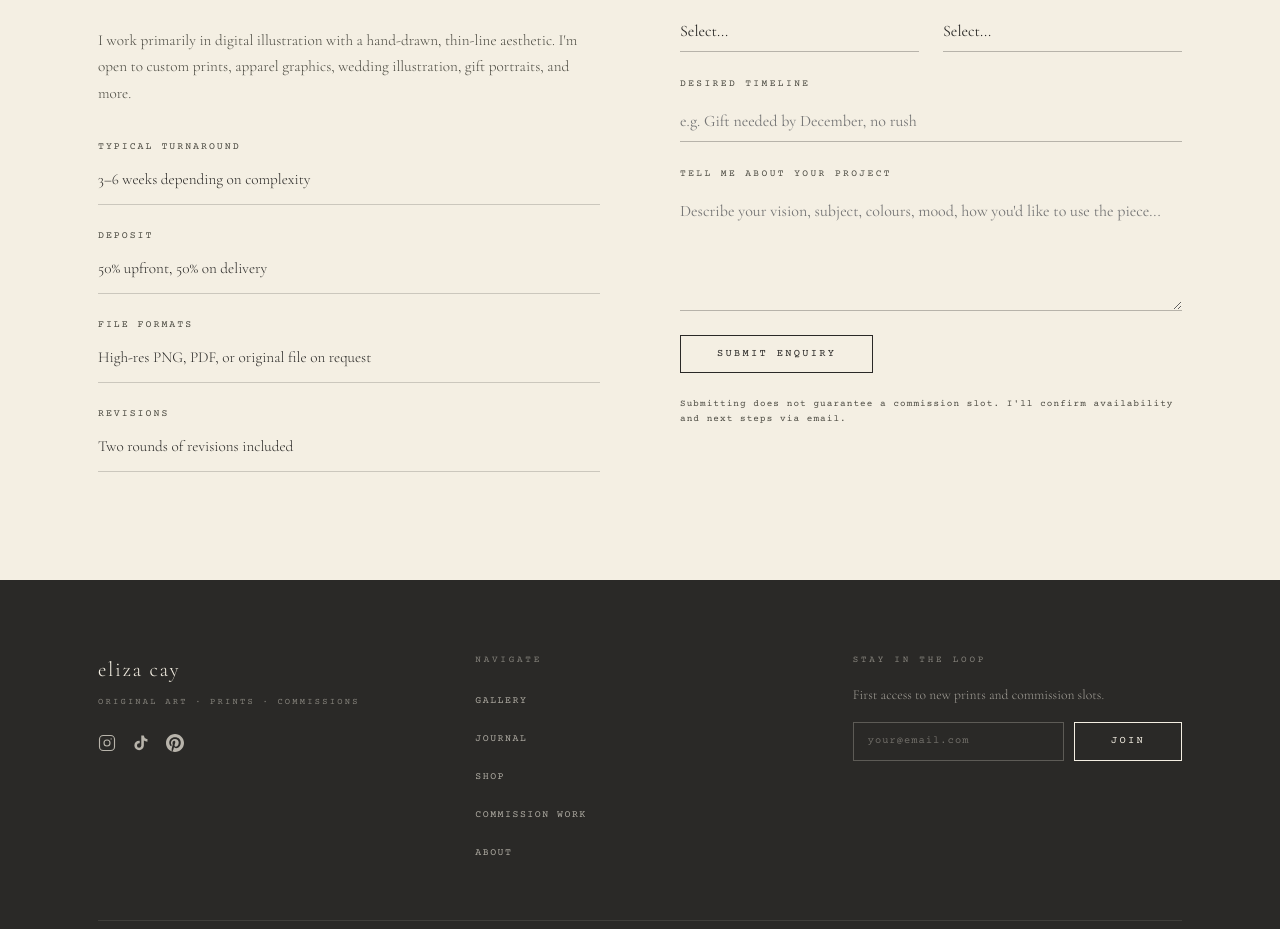
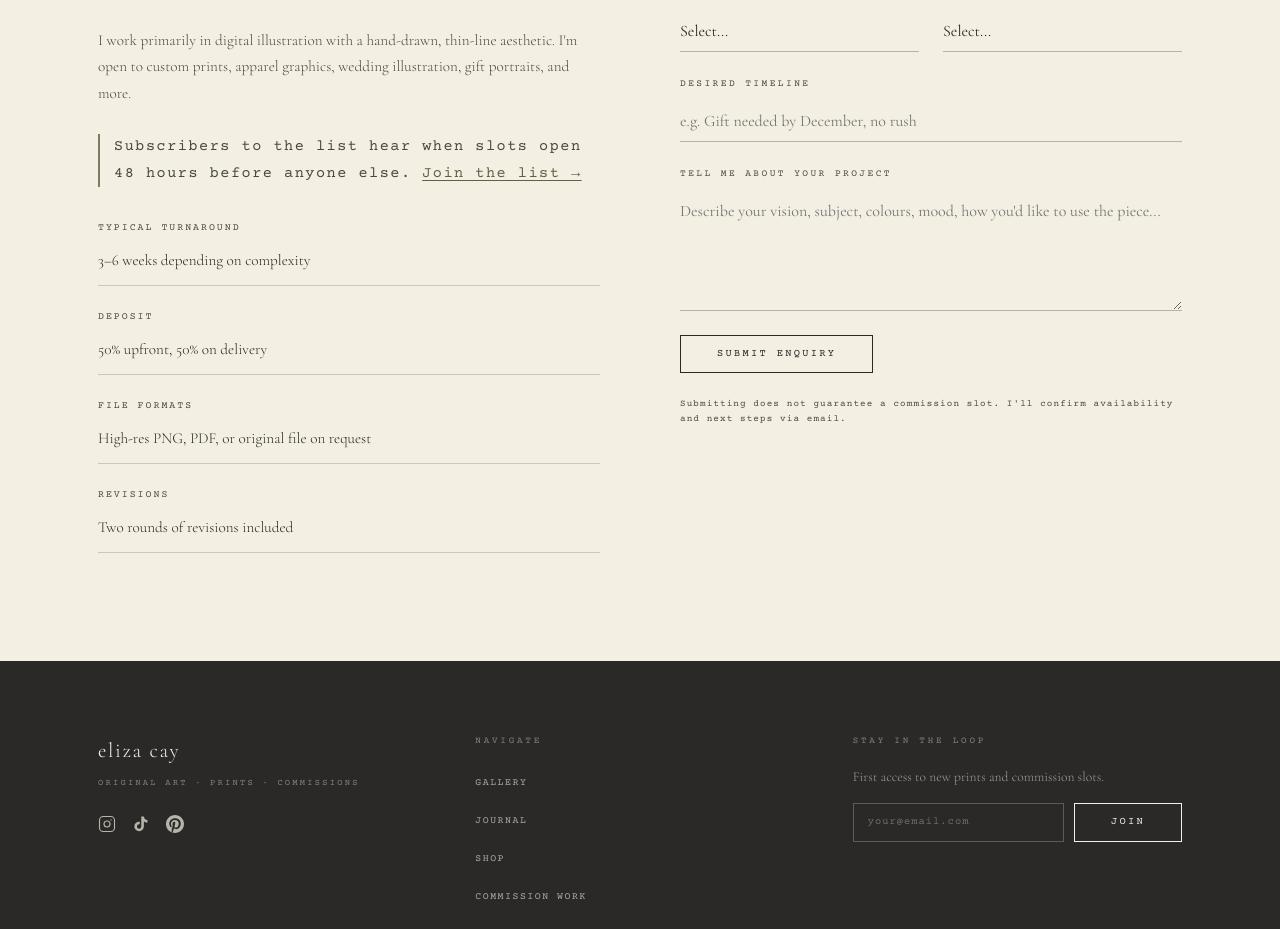
Before and after one commit to Austin3939/elizacay, a React (Vite) app: page /commission in a window 1280 px wide. Shown: the part 1021-1950 px from the top of the page. Built offline with nearby package versions, Linux system fonts and the light colour scheme; no server answers; a web font is replaced by a local one.

Commit message:
feat: add subscribers-hear-first note to Commission page

```diff
--- a/src/index.css
+++ b/src/index.css
@@ -1804,3 +1804,22 @@ main { position: relative; z-index: 1; }
     gap: 48px;
   }
 }
+
+/* =====================
+   Commission — Subscribers Note
+   ===================== */
+.commission-subscribers-note {
+  font-family: var(--font-mono);
+  font-size: 0.62rem;
+  letter-spacing: 0.1em;
+  color: var(--charcoal-soft);
+  border-left: 2px solid var(--olive);
+  padding-left: 14px;
+  line-height: 1.7;
+}
+.commission-subscribers-note a {
+  color: var(--olive-dark);
+  text-decoration: underline;
+  text-underline-offset: 3px;
+}
+.commission-subscribers-note a:hover { color: var(--charcoal); }
--- a/src/pages/Commission.jsx
+++ b/src/pages/Commission.jsx
@@ -83,6 +83,10 @@ export default function Commission() {
                 I work primarily in digital illustration with a hand-drawn, thin-line
                 aesthetic. I'm open to custom prints, apparel graphics, wedding
                 illustration, gift portraits, and more.
+              </p>
+              <p className="commission-subscribers-note">
+                Subscribers to the list hear when slots open 48 hours before anyone else.{' '}
+                <a href="/#newsletter">Join the list →</a>
               </p>
 
               <dl className="commission-details" style={{ marginTop: '32px' }}>
```
